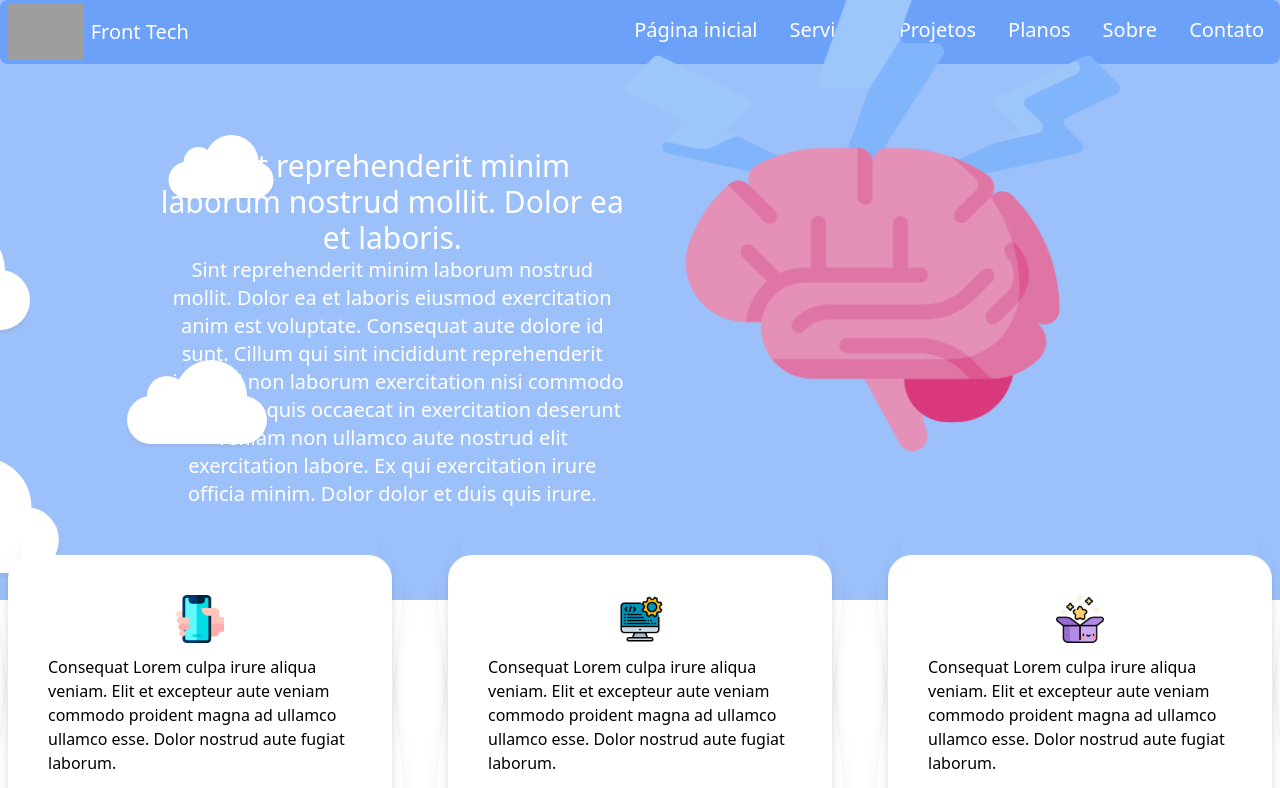
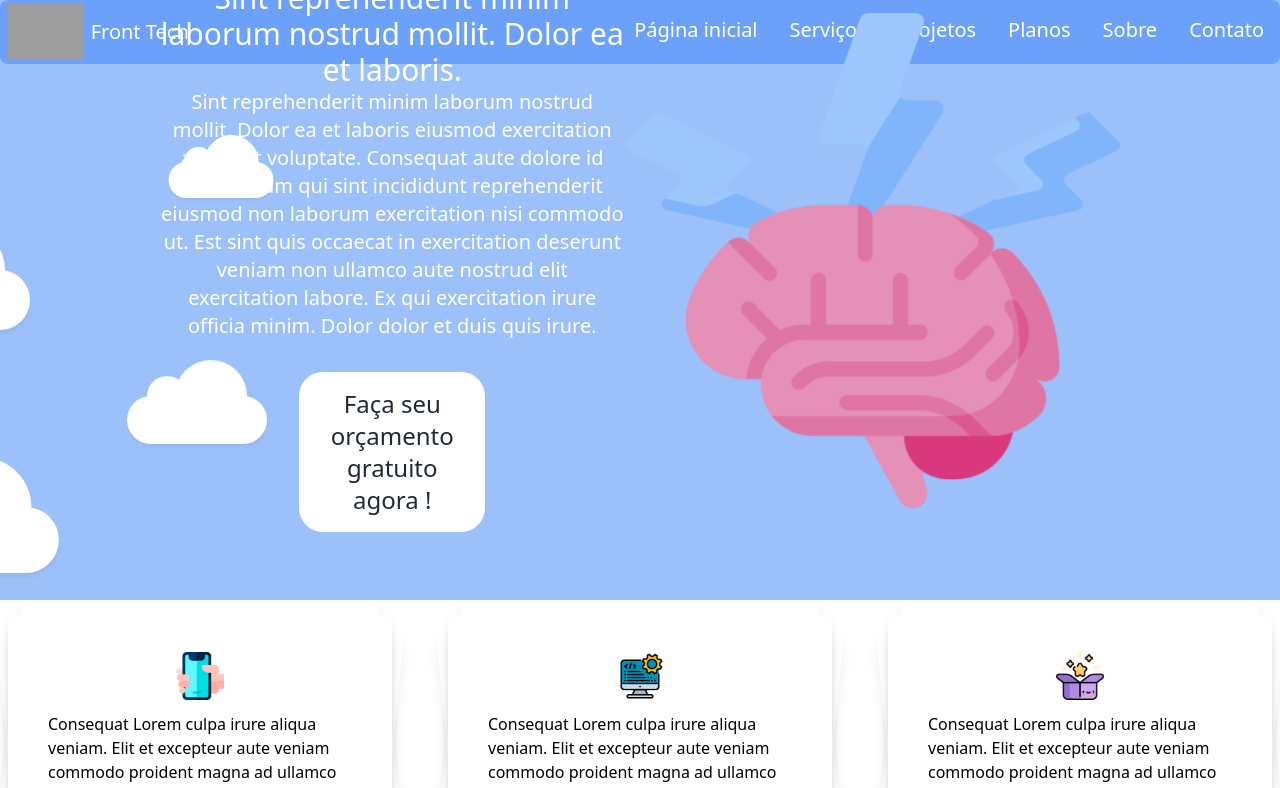
Before and after one commit to emanoel3578/portfolio-website, a Vue app: page / in a window 1280 px wide. Shown: the top 788 px of the page. Built offline with nearby package versions, Linux system fonts and the light colour scheme; grey boxes are pictures that could not be loaded.

Commit message:
adicioando animações e botão de planjamento em header

```diff
--- a/src/components/Header.vue
+++ b/src/components/Header.vue
@@ -23,10 +23,12 @@
         </div>
     </div>
 
-    <div class="flex text-center items-center text-white px-40 pt-20 justify-between">
-        <div class="w-2/4">
+    <div class="flex text-center items-end text-white px-40 pt-20 justify-between">
+        <div class="w-2/4 slide-top">
             <p class="text-3xl">Sint reprehenderit minim laborum nostrud mollit. Dolor ea et laboris.</p>
             <p class="text-xl">Sint reprehenderit minim laborum nostrud mollit. Dolor ea et laboris eiusmod exercitation anim est voluptate. Consequat aute dolore id sunt. Cillum qui sint incididunt reprehenderit eiusmod non laborum exercitation nisi commodo ut. Est sint quis occaecat in exercitation deserunt veniam non ullamco aute nostrud elit exercitation labore. Ex qui exercitation irure officia minim. Dolor dolor et duis quis irure.</p>
+
+            <p class="bg-white rounded-3xl text-gray-800 w-2/5 p-4 mx-auto my-0 text-2xl mt-8 cursor-pointer">Faça seu orçamento gratuito agora !</p>
         </div>
 
         <div class="">
@@ -46,6 +48,33 @@ export default {
 #background-wrap {
     z-index: -1;
 }
+
+.slide-top {
+	-webkit-animation: slide-top 0.5s cubic-bezier(0.250, 0.460, 0.450, 0.940) both;
+    animation: slide-top 0.5s cubic-bezier(0.250, 0.460, 0.450, 0.940) both;
+}
+
+@-webkit-keyframes slide-top {
+  0% {
+    -webkit-transform: translateY(0);
+            transform: translateY(0);
+  }
+  100% {
+    -webkit-transform: translateY(-100px);
+            transform: translateY(-100px);
+  }
+}
+@keyframes slide-top {
+  0% {
+    -webkit-transform: translateY(0);
+            transform: translateY(0);
+  }
+  100% {
+    -webkit-transform: translateY(-100px);
+            transform: translateY(-100px);
+  }
+}
+
 
 @-webkit-keyframes animateCloud
 {
```
